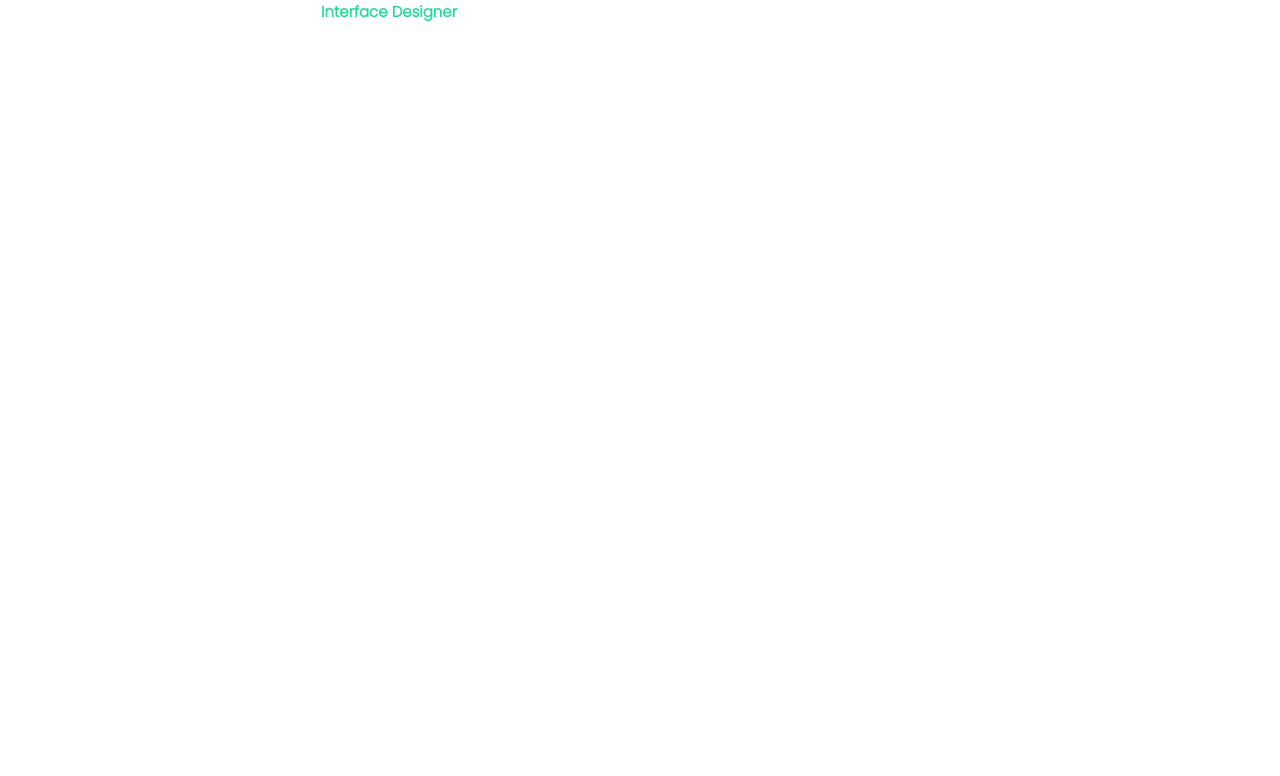
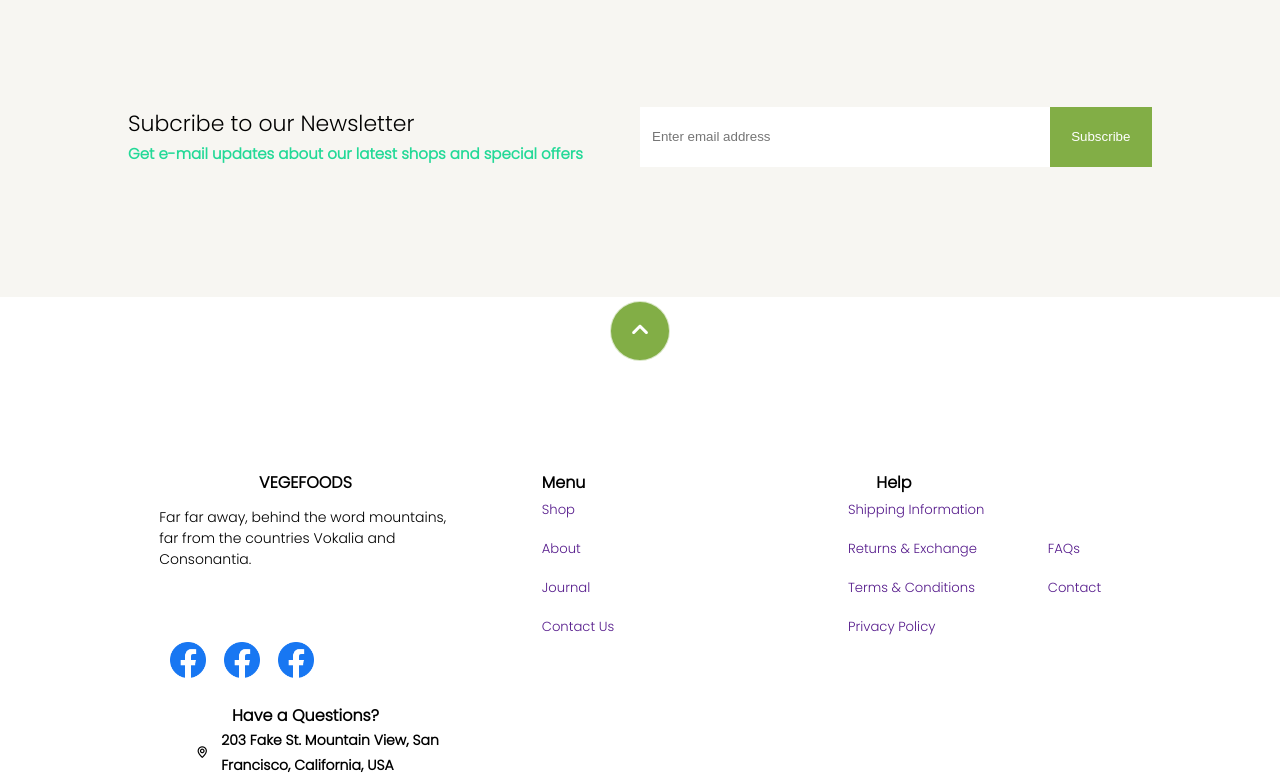
Before and after one commit to bashman1/virce_client, a React (Create React App) app: page / in a window 1280 px wide. Shown: the part 5744-6520 px from the top of the page. Before the commit the page ends 5805 px from the top, so only its background shows below. Built offline with nearby package versions, Linux system fonts and the light colour scheme.

Commit message:
finished version-1 of the footer

```diff
--- a/src/components/Footer.js
+++ b/src/components/Footer.js
@@ -1,30 +1,257 @@
 import React from "react";
-import { StyleFooter } from "../styles";
+//Import Icons
+import facebook from "../img/facebook.png";
+import productDesign from "../img/person_2.jpg";
+
+import digitalMarketing from "../img/person_1.jpg";
+import gulapay from "../img/product-4.jpg";
+import seepug from "../img/product-3.jpg";
+import wefarm from "../img/product-2.jpg";
+//Styles
+import { About } from "../styles";
+import styled from "styled-components";
+import { scrollReveal } from "../animation";
+import { useScroll } from "./useScroll";
+import { Link } from "react-router-dom/cjs/react-router-dom.min";
 
 const Footer = () => {
+  const [element, controls] = useScroll();
   return (
-    <StyleFooter>
-      <div className="footer_top">
-        <FooterItemTop />
-      </div>
-      <div className="footer_bottom"></div>
-    </StyleFooter>
+    <Services
+      variants={scrollReveal}
+      animate={controls}
+      initial="hidden"
+      ref={element}
+    >
+      <StyledFooter>
+        <div class="mouse">
+          <Link href="#" class="mouse-icon">
+            <div class="mouse-wheel"><i class="uil uil-angle-up"></i></div>
+          </Link>
+        </div>
+
+        <Cards>
+          <Card>
+            <h2>VEGEFOODS</h2>
+            <p class="mb-5 pl-4 line">Far far away, behind the word mountains, far from the countries Vokalia and Consonantia.</p>
+            <ul class="ftco-footer-social list-unstyled float-md-left float-lft mt-5">
+              <li class="ftco-animate fadeInUp ftco-animated"><Link href="#"><img src={facebook} alt="guy with a camera" /></Link></li>
+              <li class="ftco-animate fadeInUp ftco-animated"><Link href="#"><img src={facebook} alt="guy with a camera" /></Link></li>
+              <li class="ftco-animate fadeInUp ftco-animated"><Link href="#"><img src={facebook} alt="guy with a camera" /></Link></li>
+            </ul>
+          </Card>
+
+          <Card>
+            <h2 className="menu_guy">Menu</h2>
+            <ul class="footer_menus">
+              <li class="ftco-animate fadeInUp ftco-animated"><Link href="#">Shop</Link></li>
+              <li class="ftco-animate fadeInUp ftco-animated"><Link href="#">About</Link></li>
+              <li class="ftco-animate fadeInUp ftco-animated"><Link href="#">Journal</Link></li>
+              <li class="ftco-animate fadeInUp ftco-animated"><Link href="#">Contact Us</Link></li>
+            </ul>
+          </Card>
+
+          <Card>
+            <h2 className="help_title">Help</h2>
+
+            <div className="help_guys">
+              <ul class="help_list">
+                <li class="ftco-animate fadeInUp ftco-animated"><Link href="#">Shipping Information</Link></li>
+                <li class="ftco-animate fadeInUp ftco-animated"><Link href="#">Returns & Exchange</Link></li>
+                <li class="ftco-animate fadeInUp ftco-animated"><Link href="#">Terms & Conditions</Link></li>
+                <li class="ftco-animate fadeInUp ftco-animated"><Link href="#">Privacy Policy</Link></li>
+              </ul>
+              <ul class="help_list">
+                <li class="ftco-animate fadeInUp ftco-animated"><Link href="#">FAQs</Link></li>
+                <li class="ftco-animate fadeInUp ftco-animated"><Link href="#">Contact</Link></li>
+              </ul>
+            </div>
+          </Card>
+
+          <Card>
+            <h2>Have a Questions?</h2>
+            <ul className="contact_address">
+              <li className="address">
+                <span><i class="uil uil-map-marker"></i></span>
+                <span>203 Fake St. Mountain View, San Francisco, California, USA</span>
+              </li>
+              <li className="address">
+                <span><i class="uil uil-phone"></i></span>
+                <span>+2 392 3929 210</span>
+              </li>
+              <li className="address">
+                <span><i class="uil uil-envelope"></i></span>
+                <span>info@yourdomain.com</span>
+              </li>
+            </ul>
+          </Card>
+        </Cards>
+        <div className="copy_right">
+          <p>
+            Copyright ©<script>document.write(new Date().getFullYear());</script>2023 All rights reserved | This template is made with <i class="icon-heart color-danger" aria-hidden="true"></i> by <a href="https://colorlib.com" >Colorlib</a>
+
+          </p>
+        </div>
+      </StyledFooter>
+    </Services>
   );
 };
 
-export const FooterItemTop = () => {
-  return (
-    <div className="footer_card">
-      <h3 className="card_title"></h3>
-      <ul className="footer_items">
-        <li className="menu_item"></li>
-        <li className="menu_item"></li>
-        <li className="menu_item"></li>
-        <li className="menu_item"></li>
-        <li className="menu_item"></li>
-      </ul>
-    </div>
-  );
-};
+const Services = styled(About)`
+  text-align: center;
+  background: white;
+    overflow: visible;
+
+  h2 {
+    padding-bottom: 2.5rem;
+    font-size: 2.2rem;
+    font-weight: bolder;
+  }
+
+`;
+
+const StyledFooter = styled.div`
+ display: flex;
+  align-items: center;
+  justify-content: center;
+  flex-direction: column;
+  height: 100vh;
+  width: 100%;
+  position: relative;
+  row-gap: 2rem;
+
+
+  .mouse{
+    position: absolute;
+    left: 0;
+    right: 0;
+    top: -20px;
+    z-index: 99;
+
+    .mouse-icon{
+      width: 60px;
+      height: 60px;
+      border: 1px solid rgba(255, 255, 255, 0.7);
+      border-radius: 50%;
+      background: #82ae46;
+      cursor: pointer;
+      position: relative;
+      margin: 0 auto;
+      display: flex;
+      align-items: center;
+      justify-content: center;
+
+      .mouse-wheel{
+        i{
+          font-size: 3rem;
+          color: white;
+        }
+      }
+    }
+  }
+
+  .ftco-footer-social{
+    display: flex;
+    align-items: center;
+    justify-content: center;
+    column-gap: 1.5rem;
+    width: 60%;
+    margin-top: 5rem;
+
+    .ftco-animated{
+      img{
+        width: 3rem;
+      }
+    }
+  }
+  .footer_menus{
+     display: flex;
+    align-items: flex-start;
+    justify-content: center;
+    flex-direction: column;
+    row-gap: 1rem;
+    margin-left: 5rem;
+  }
+  .copy_right{
+    border-top:1px solid rgba(0,0,0,.1);
+    width: 90%;
+    margin: 0 auto;
+    p{
+      font-size: 14px;
+      color: #000000;
+    }
+  }
+`
+
+const Cards = styled.div`
+ display: grid;
+  grid-template-columns: repeat(auto-fill, minmax(20rem, 1fr));
+  width: 80%;
+  margin: 0 auto;
+  grid-gap: 1.5rem;
+
+  @media (max-width: 1300px) {
+    justify-content: center;
+  }
+`;
+
+const Card = styled.div`
+  overflow: hidden;
+
+  h2 {
+    font-size: 16px;
+    font-weight: bolder;
+    color: #000000;
+    padding:0px;
+    }
+
+    .menu_guy,.help_title{
+      text-align: left;
+    margin-left: 5rem;
+    }
+    p {
+      margin-top: 0;
+      margin-bottom: 1rem;
+      font-size: 14px;
+      color: #000000;
+      padding:1rem;
+      text-align: left;
+    }
+    .help_guys{
+      display:flex;
+      justify-content:space-around;
+      align-items: center;
+
+      .help_list{
+        display: flex;
+        align-items:flex-start;
+        justify-content: center;
+        flex-direction:column;
+        row-gap:1rem;
+      }
+    }
+    .contact_address{
+      display: flex;
+      align-items: flex-start;
+      justify-content: center;
+      row-gap: 1rem;
+      flex-direction:column;
+      padding-left:4rem;
+
+      li {
+        display: flex;
+        align-items: center;
+        justify-content: flex-start;
+        column-gap: 1rem;
+
+        span{
+          font-size: 14px;
+          color: #000000;
+          text-align: left;
+        }
+      }
+    }
+`;
+
 
 export default Footer;
--- /dev/null
+++ b/src/components/Newsletter.js
@@ -0,0 +1,67 @@
+import React from "react";
+import styled from "styled-components";
+
+//Framer Motion
+
+const Newsletter = () => {
+  return (
+    <StyledNewsLetter>
+
+      <div className="newsletter_c">
+        <h2 className="newsletter_header">Subcribe to our Newsletter</h2>
+        <span>Get e-mail updates about our latest shops and special offers</span>
+      </div>
+
+      <form className="newsletter_form">
+        <input type="text" className="input_guy" placeholder="Enter email address" />
+        <input type="submit" value="Subscribe" className="submit px-3" />
+      </form>
+    </StyledNewsLetter>
+  );
+};
+
+//Styled Components
+const StyledNewsLetter = styled.div`
+  width: 100%;
+  margin:0 auto;
+  padding: 2rem 10%;
+  height: 40vh;
+  background: #f7f6f2;
+  display:flex;
+  align-items: center;
+  justify-content: space-between;
+  flex-wrap: wrap;
+
+  .newsletter_header{
+    font-size: 22px;
+    line-height: 1.5;
+    font-weight: 400;
+    color: #000000;
+    font-family: "Poppins", Arial, sans-serif;
+  }
+  .newsletter_form{
+    border: none;
+    background: #fff;
+    width: 50%;
+    display: flex;
+    justify-content: space-between;
+    align-items: center;
+    height: 5rem;
+
+    .input_guy, .submit{
+      width: 80%;
+      height: 100%;
+      outline: none;
+      border:none;
+      padding: 0 1rem;
+    }
+    .submit{
+       width: 20%;
+      background:#82ae46;
+      color: #fff !important;
+    }
+
+  }
+
+`;
+export default Newsletter;
--- a/src/components/Testimonies.js
+++ b/src/components/Testimonies.js
@@ -144,6 +144,9 @@ const Card = styled.div`
             border-left: 1px solid #e6e6e6;
             color: rgba(0, 0, 0, 0.8);
         }
+        .name{
+            padding-bottom: .5rem;
+        }
     }
 `;
 
--- a/src/pages/AboutUs.js
+++ b/src/pages/AboutUs.js
@@ -5,7 +5,10 @@ import OurClients from "../components/OurClients";
 import Vegetables from "../components/Vegetables";
 import OurServices from "../components/OurServices";
 import Deals from "../components/Deals";
+import Footer from "../components/Footer";
 import Testimonies from "../components/Testimonies"
+import Newsletter from "../components/Newsletter"
+
 //Animations
 import { motion } from "framer-motion";
 import { pageAnimation } from "../animation";
@@ -24,6 +27,8 @@ const AboutUs = () => {
       <OurServices />
       <Deals />
       <Testimonies />
+      <Newsletter />
+      <Footer />
     </motion.div>
   );
 };
```
Also changed, not shown: src/components/MikoloKyeyo.js (deleted, +0 -56 lines), src/components/Deals.js (indentation only), src/img/facebook.png (added).
